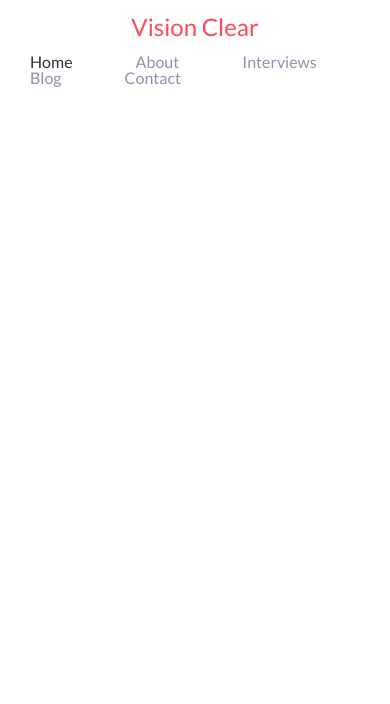
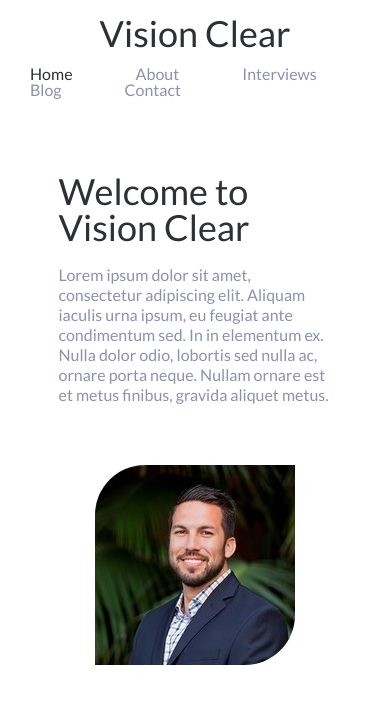
Before and after one commit to goozgooz/vision-clear, a React (Create React App) app: page / in a window 390 px wide. Shown: the top 704 px of the page. Built offline with nearby package versions, Linux system fonts and the light colour scheme.

Commit message:
basic welcome and mobile picture

```diff
--- /dev/null
+++ b/src/components/Welcome/Welcome.js
@@ -0,0 +1,14 @@
+import './_welcome.scss';
+import React from 'react';
+
+const Welcome = () => {
+  return (
+    <div className='welcome'>
+      <h1> Welcome to Vision Clear  </h1>
+      <p> Lorem ipsum dolor sit amet, consectetur adipiscing elit. Aliquam iaculis urna ipsum, eu feugiat ante condimentum sed. In in elementum ex. Nulla dolor odio, lobortis sed nulla ac, ornare porta neque. Nullam ornare est et metus finibus, gravida aliquet metus. </p>
+      <img alt='chavor' src={require('./chavo.jpg')} />
+    </div>
+  )
+}
+
+export default Welcome;
--- /dev/null
+++ b/src/components/Welcome/_welcome.scss
@@ -0,0 +1,18 @@
+@import '../../styles/vars';
+
+.welcome {
+  display: flex;
+  flex-direction: column;
+  margin: auto;
+  width: 70%;
+  margin-top: 60px;
+
+  h1 {
+    margin-bottom: 20px;
+  }
+
+  img {
+    border-radius: 50px 0;
+    margin: 60px auto 0;
+  }
+}
--- a/src/components/home/Home.js
+++ b/src/components/home/Home.js
@@ -1,11 +1,13 @@
 import React, {Component} from 'react';
 import Navbar from '../Navbar/Navbar';
+import Welcome from '../Welcome/Welcome';
 
 class Home extends Component {
   render() {
     return (
       <React.Fragment>
         <Navbar />
+        <Welcome />
       </React.Fragment>
     );
   }
--- a/src/components/navbar/Mobile.js
+++ b/src/components/navbar/Mobile.js
@@ -3,7 +3,7 @@ import React, {Component} from 'react';
 
 class Mobile extends Component {
   state = {
-    showMenu: true,
+    showMenu: false,
   }
   toggleMenu = () => {
     this.setState({showMenu: !this.state.showMenu})
@@ -13,7 +13,7 @@ class Mobile extends Component {
     return (
       <React.Fragment>
         <div className='mobile-nav'>
-          <h1> Vision Clear </h1>
+          <h2> Vision Clear </h2>
           <div onClick={this.toggleMenu}> {this.state.showMenu ? 'X' : <img alt='' src={require('./hamburger.jpeg')} /> } </div>
         </div>
 
--- a/src/components/navbar/Navbar.js
+++ b/src/components/navbar/Navbar.js
@@ -6,7 +6,8 @@ import MediaQuery from 'react-responsive';
 
 const Navbar = () => {
   return (
-    <div className='navbar'>
+    // <div className='navbar'>
+    <React.Fragment>
       <MediaQuery minDeviceWidth={768}>
         <Desktop />
       </MediaQuery>
@@ -14,8 +15,8 @@ const Navbar = () => {
       <MediaQuery maxDeviceWidth={768}>
         <Mobile />
       </MediaQuery>
-
-    </div>
+    </React.Fragment>
+    // </div>
   );
 };
 
--- a/src/components/navbar/_mobile.scss
+++ b/src/components/navbar/_mobile.scss
@@ -15,11 +15,10 @@
 
  .mobile-menu {
    align-items: center;
-   display: flex;
    flex-direction: column;
    height: 100vh;
    margin-top: 110px;
-   transition: transform 700ms;
+   overflow-x: hidden;
    width: 100%;
 
    li {
@@ -37,9 +36,9 @@
 
 
 .mobile-menu.show {
-  transform: translateX(0);
+  display: flex;
 }
 
 .mobile-menu.hide {
-  transform: translateX(100%)
+  display: none;
 }
--- a/src/components/navbar/_navbar.scss
+++ b/src/components/navbar/_navbar.scss
@@ -1,5 +1,5 @@
 @import '../../styles/vars';
 
 .navbar {
-  overflow-x: hidden;
+  height: 50px
 }
--- a/src/styles/_base.scss
+++ b/src/styles/_base.scss
@@ -4,8 +4,16 @@ body {
   font-family: $font-main;
 }
 h1 {
+  color: $color-dark;
+  font-size: 36px;
+}
+h2 {
   color: $color-red;
   font-size: 24px;
+}
+p {
+  color: $color-gray;
+  line-height: 20px;
 }
 
 @media (min-width: 768px) {
```
Also changed, not shown: src/components/Welcome/chavo.jpg (added), src/components/app/_app.scss (line endings or trailing spaces).
